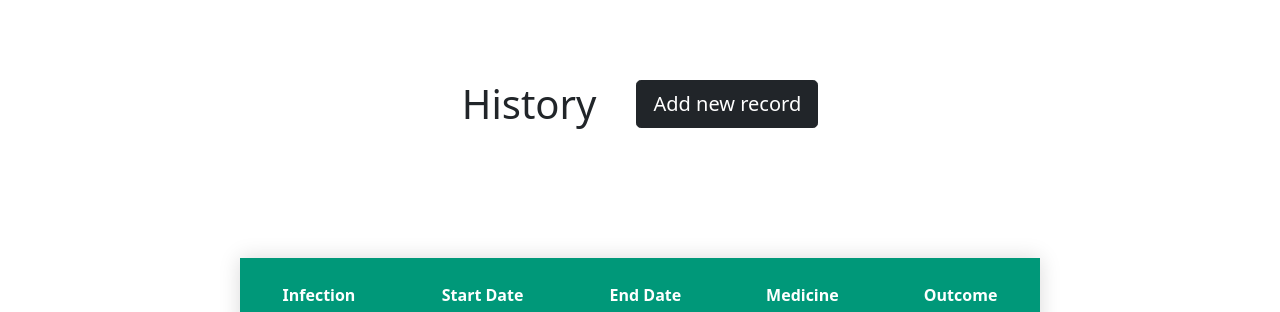
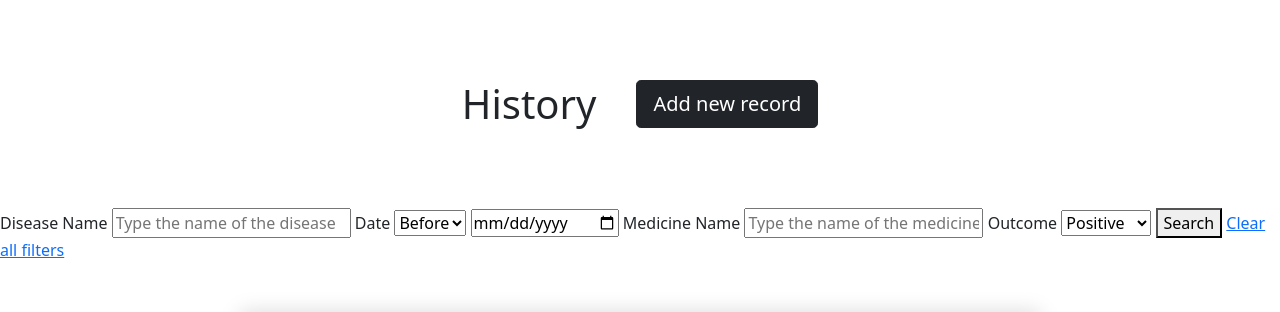
Before and after one commit to Mihir2527/HackHarvard2021, a Django app: page /history/ in a window 1280 px wide. Shown: the part 56-368 px from the top of the page. Run offline with Django 3.2, Linux system fonts and the light colour scheme; a user stored in the database is signed in; data comes from the database, SQL or seed files in the repository; lists and menus that the app fills with data are empty.

Commit message:
Added filter options for history

```diff
--- a/History/templates/History/index.html
+++ b/History/templates/History/index.html
@@ -23,6 +23,36 @@
 <br>
 <br>
 <br>
+
+<form action="/history/" method="GET">
+
+    <!-- Disease Name filter -->
+    <label for="disease_name_filter">Disease Name</label>
+    <input type="text" name="disease_name_filter" id="disease_name_filter" placeholder="Type the name of the disease">
+
+    <!-- Date filter -->
+    <label for="date_filter">Date</label>
+    <select name="date" id="date">
+        <option value="before">Before</option>
+        <option value="after">After</option>
+    </select>
+    <input type="date" name="date_filter" id="date_filter" placeholder="Date">
+
+    <!-- Medicine Name filter -->
+    <label for="medicine_name_filter">Medicine Name</label>
+    <input type="text" name="medicine_name_filter" id="medicine_name_filter" placeholder="Type the name of the medicine">
+
+    <!-- Outcome filter -->
+    <label for="outcome_filter">Outcome</label>
+    <select name="outcome" id="outcome_filter">
+        <option value="positive">Positive</option>
+        <option value="negative">Negative</option>
+    </select>
+
+
+    <button type="submit">Search</button>
+    <a href="/history/" name="clear_filters">Clear all filters</a>
+</form>
 
 <table class="styled-table">
 
--- a/History/views.py
+++ b/History/views.py
@@ -13,6 +13,35 @@ def getHistoryPage(request):
     currUserHistory=allUserHistory.filter(uname=name)
     print("User history is: ",currUserHistory)
 
+    disease_name_filter=request.GET.get("disease_name_filter")
+    date_filter=request.GET.get("date_filter")
+    date_criteria=request.GET.get("date")
+    medicine_name_filter=request.GET.get("medicine_name_filter")
+    outcome_filter=request.GET.get("outcome_filter")
+
+    # Name filter
+    if disease_name_filter!='' and disease_name_filter is not None:
+        print("Disease Name Filter On")
+        currUserHistory=currUserHistory.filter(infection__icontains=disease_name_filter)
+
+    # Date filter
+    if date_filter!='' and date_filter is not None:
+        print("Date Filter On")
+        if date_criteria=='before':
+            currUserHistory=currUserHistory.filter(start_date__lt=date_filter)
+        if date_criteria=='after':
+            currUserHistory=currUserHistory.filter(start_date__gt=date_filter)
+
+    # Medicine Name filter
+    if medicine_name_filter!='' and medicine_name_filter is not None:
+        print("Medicine Name Filter On")
+        currUserHistory=currUserHistory.filter(medicine__icontains=medicine_name_filter)
+
+    # Outcome filter
+    if outcome_filter!='' and outcome_filter is not None:
+        print("Outcome Filter On")
+        currUserHistory=currUserHistory.filter(outcome=outcome_filter)
+
     # if not allUserHistory:
     #     print("empty")
     #     return render(request,"History/index.html")
```
